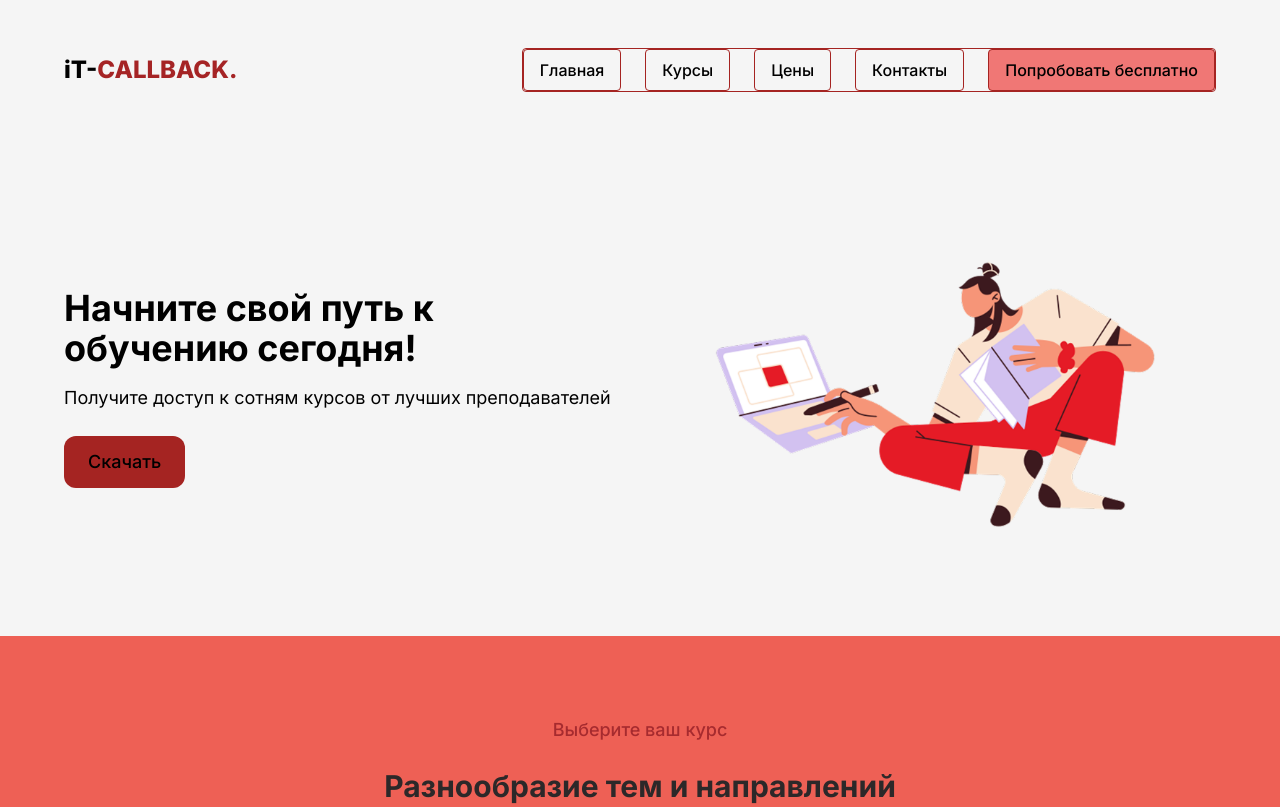
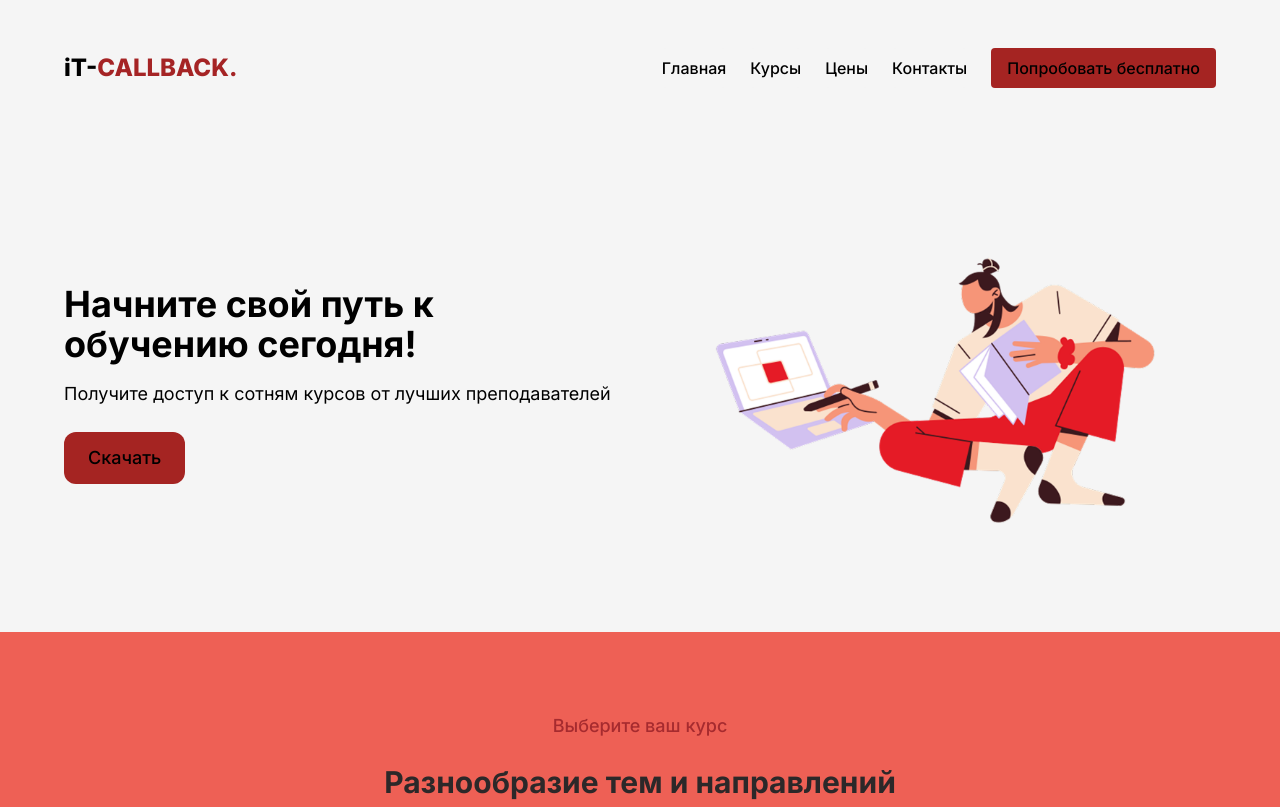
Before and after one commit to r0zzik/tailwind-landing-it-callback, a website: page index.html in a window 1280 px wide. Shown: the top 807 px of the page. Drawn offline with Linux system fonts and the light colour scheme.

Commit message:
Исправления

```diff
--- a/index.html
+++ b/index.html
@@ -21,12 +21,12 @@
                 <span class="block h-0.5 w-8 bg-black transition-all"></span>
                 <span class="block h-0.5 w-8 bg-black transition-all"></span>
             </button>
-            <nav class="absolute top-[calc(100%-2rem)] right-4 bg-bg-dark flex flex-col rounded border border-bg-dark hidden md:w-auto md:relative md:top-auto md:right-0 md:bg-transparent md:flex md:flex-row md:gap-6 md:items-center md:px-0" id="nav">
-                <a href="#main" class="text-sm lg:text-base text-black font-medium bg-bg-main px-4 py-2 border border-bg-dark rounded hover:scale-105 transition-transform duration-300 cursor-pointer ">Главная</a>
-                <a href="#courses" class="text-sm lg:text-base text-black font-medium bg-bg-main px-4 py-2 border border-bg-dark rounded hover:scale-105 transition-transform duration-300 cursor-pointer">Курсы</a>
-                <a href="#prices" class="text-sm lg:text-base text-black font-medium bg-bg-main px-4 py-2 border border-bg-dark rounded hover:scale-105 transition-transform duration-300 cursor-pointer">Цены</a>
-                <a href="#contacts" class="text-sm lg:text-base text-black font-medium bg-bg-main px-4 py-2 border border-bg-dark rounded hover:scale-105 transition-transform duration-300 cursor-pointer">Контакты</a>
-                <a href="#install" class="text-sm lg:text-base text-black font-medium bg-bg-light px-4 py-2 border border-bg-dark rounded hover:scale-105 transition-transform duration-300 cursor-pointer whitespace-normal max-w-[130px] text-center md:max-w-none md:whitespace-nowrap">Попробовать бесплатно</a>
+            <nav class="absolute top-[calc(100%-2rem)] right-4 bg-bg-dark flex flex-col rounded border border-bg-dark hidden md:w-auto md:relative md:top-auto md:right-0 md:bg-transparent md:flex md:flex-row md:gap-6 md:items-center md:px-0 md:border-none" id="nav">
+                <a href="#main" class="text-sm lg:text-base text-black font-medium bg-bg-main px-4 md:px-0 py-2 border border-bg-dark rounded hover:scale-105 transition-transform duration-300 md:border-none cursor-pointer">Главная</a>
+                <a href="#courses" class="text-sm lg:text-base text-black font-medium bg-bg-main px-4 md:px-0  py-2 border border-bg-dark rounded hover:scale-105 transition-transform duration-300 md:border-none cursor-pointer">Курсы</a>
+                <a href="#prices" class="text-sm lg:text-base text-black font-medium bg-bg-main px-4 md:px-0  py-2 border border-bg-dark rounded hover:scale-105 transition-transform duration-300 md:border-none cursor-pointer">Цены</a>
+                <a href="#contacts" class="text-sm lg:text-base text-black font-medium bg-bg-main px-4 md:px-0  py-2 border border-bg-dark rounded hover:scale-105 transition-transform duration-300 md:border-none cursor-pointer">Контакты</a>
+                <a href="#install" class="text-sm lg:text-base text-black font-medium bg-bg-light px-4 py-2 border border-bg-dark rounded hover:scale-105 transition-transform duration-300 cursor-pointer whitespace-normal max-w-[130px] text-center md:max-w-none md:whitespace-nowrap md:border-none md:bg-bg-dark">Попробовать бесплатно</a>
             </nav>
         </div>
     </header>
```
Also changed, not shown: public/output.css.
